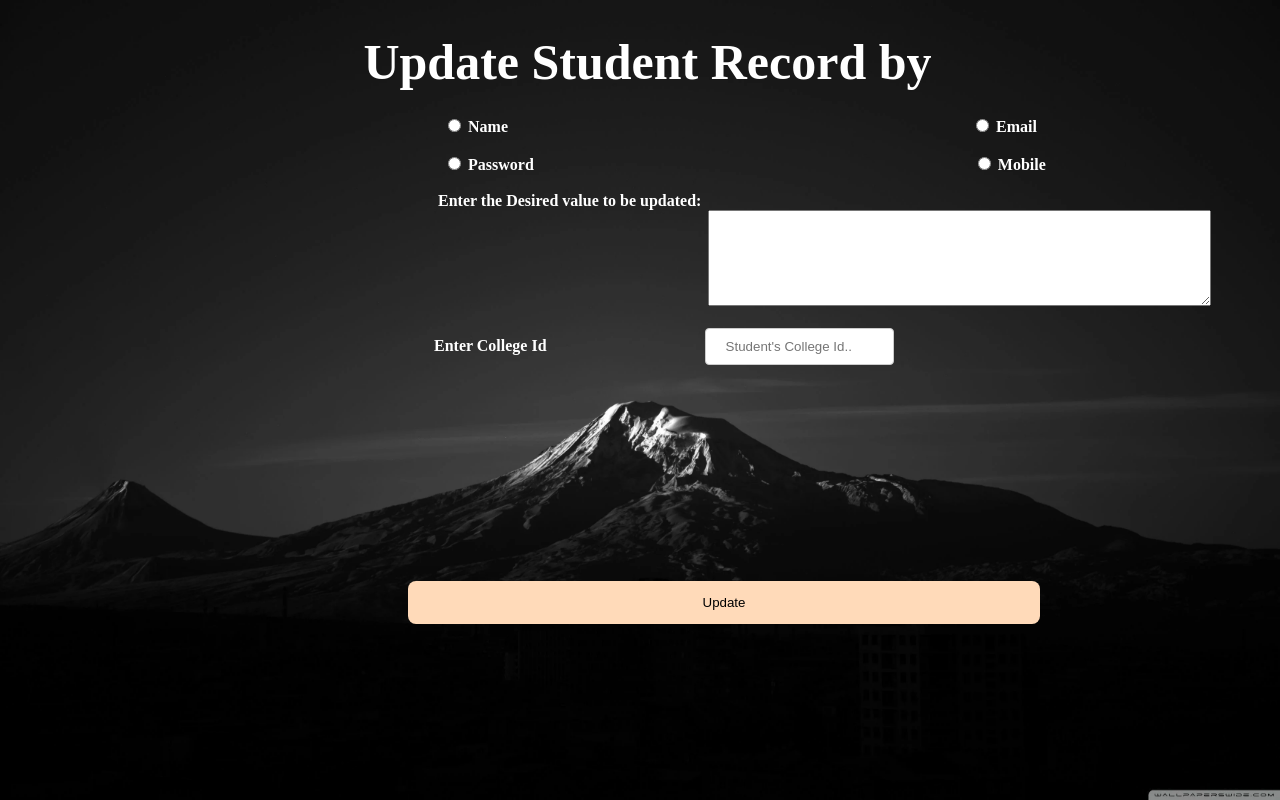
After one commit to shubhamtambi27/DSSP, a Flask app: page /updatestudent in a window 1280 px wide. The commit adds this page. Run offline with Flask 3, Linux system fonts and the light colour scheme.

Commit message:
Add files via upload

```diff
--- /dev/null
+++ b/templates/updatestudent.html
@@ -0,0 +1,114 @@
+<!DOCTYPE html>
+<html>
+  <head>
+    <title>Update Student Record</title>
+    <link
+      rel="icon"
+      href="{{url_for('static', filename='logo1.png')}}"
+      type="image/x-icon"
+    />
+    <style>
+      body {
+        background-image: url("{{url_for('static', filename='back.jpg')}}");
+        background-repeat: no-repeat;
+        background-attachment: fixed;
+        background-size: 100% 100%;
+      }
+      header {
+        padding: 25px;
+        text-align: center;
+        font-size: 50px;
+        color: white;
+        margin-left: 15px;
+      }
+      input[type="text"],
+      select {
+        width: 15%;
+        padding: 10px 20px;
+        margin-left: 50px;
+        display: inline-block;
+        border: 1px solid #ccc;
+        border-radius: 4px;
+        box-sizing: border-box;
+      }
+
+      input[type="submit"] {
+        width: 50%;
+        background-color: peachpuff;
+        padding: 14px 20px;
+        margin-left: 400px;
+        border: none;
+        border-radius: 8px;
+        cursor: pointer;
+      }
+      input[type="radio"] {
+        margin-left: 440px;
+      }
+      footer {
+        background-color: #000;
+        color: #fff;
+        font-size: 14px;
+      }
+      .container {
+        width: 100%;
+        margin: auto;
+        overflow: hidden;
+      }
+      z {
+        margin-left: 700px;
+      }
+      r {
+        color: white;
+      }
+      t {
+        margin-left: 330px;
+        color: white;
+      }
+    </style>
+  </head>
+  <body>
+    <header>
+      <b>Update Student Record by</b>
+    </header>
+    <div>
+      <form action="/updatedetails" method="post">
+        <input type="radio" id="detail" name="detail" value="name" />
+        <r
+          ><label for="name"><b>Name</b></label></r
+        >&nbsp&nbsp&nbsp&nbsp&nbsp&nbsp
+        <input type="radio" id="detail" name="detail" value="email" />
+        <r
+          ><label for="password"><b>Email</b></label></r
+        ><br /><br />
+        <input type="radio" id="detail" name="detail" value="password" />
+        <r
+          ><label for="roll"><b>Password</b></label></r
+        >
+        <input type="radio" id="detail" name="detail" value="Mobile" />
+        <r
+          ><label for="address"><b>Mobile</b></label></r
+        ><br /><br />
+        &nbsp&nbsp&nbsp&nbsp&nbsp&nbsp&nbsp&nbsp&nbsp&nbsp&nbsp&nbsp&nbsp&nbsp&nbsp&nbsp&nbsp&nbsp&nbsp&nbsp&nbsp&nbsp&nbsp&nbsp&nbsp<t
+          ><label for="dvalue"
+            ><b>Enter the Desired value to be updated:</b></label
+          ></t
+        >&nbsp&nbsp&nbsp&nbsp&nbsp&nbsp&nbsp&nbsp&nbsp&nbsp&nbsp&nbsp&nbsp&nbsp&nbsp&nbsp&nbsp&nbsp&nbsp&nbsp&nbsp&nbsp&nbsp&nbsp&nbsp&nbsp&nbsp&nbsp
+        <br /><z>
+          <textarea id="dvalue" name="dvalue" rows="6" cols="60"> </textarea
+          ><br /><br /></z
+        >&nbsp&nbsp&nbsp&nbsp&nbsp&nbsp&nbsp&nbsp&nbsp&nbsp&nbsp&nbsp&nbsp&nbsp&nbsp&nbsp&nbsp&nbsp&nbsp&nbsp&nbsp&nbsp&nbsp
+        <t
+          ><label for="cid"><b>Enter College Id</b></label></t
+        >&nbsp&nbsp&nbsp&nbsp&nbsp&nbsp&nbsp&nbsp&nbsp&nbsp&nbsp&nbsp&nbsp&nbsp&nbsp&nbsp&nbsp&nbsp&nbsp&nbsp&nbsp&nbsp&nbsp&nbsp&nbsp&nbsp
+        <input
+          type="text"
+          id="cid"
+          name="cid"
+          placeholder="Student's College Id.."
+        /><br /><br />
+        <br /><br /><br /><br /><br /><br /><br /><br /><br /><br /><br />
+        <input type="submit" value="Update" />
+      </form>
+    </div>
+  </body>
+</html>
```
Also changed, not shown: templates/adminhome.html (+40 -2 lines), templates/index.html (+20 -19 lines), templates/studenthome.html (+4 -21 lines), templates/teacherhome.html (+40 -2 lines), templates/viewusers.html (added, +76 -0 lines).
